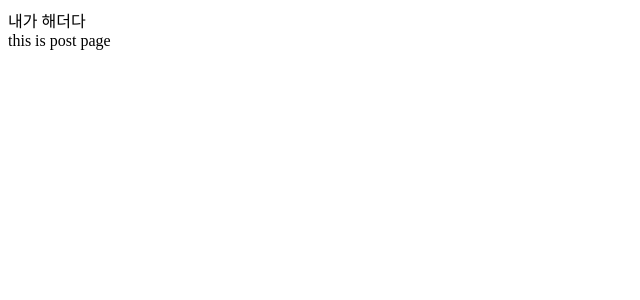
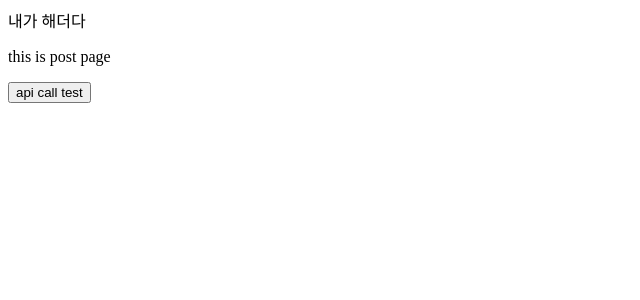
Before and after one commit to jaekwanAHN/NextBlog, a Next.js app: page /post in a window 1280 px wide. Shown: the top 300 px of the page, without its empty margins (0-640 px from the left). Built offline with nearby package versions, Linux system fonts and the light colour scheme.

Commit message:
Feat: Axios 설치

```diff
--- a/package.json
+++ b/package.json
@@ -9,16 +9,17 @@
     "lint": "next lint"
   },
   "dependencies": {
+    "@notionhq/client": "^1.0.1",
     "@types/node": "20.2.5",
     "@types/react": "18.2.7",
     "@types/react-dom": "18.2.4",
+    "axios": "^1.4.0",
     "eslint": "8.41.0",
     "eslint-config-next": "13.4.4",
     "next": "13.4.4",
     "react": "18.2.0",
     "react-dom": "18.2.0",
     "react-router-dom": "^6.11.2",
-    "typescript": "5.0.4",
-    "@notionhq/client": "^1.0.1"
+    "typescript": "5.0.4"
   }
 }
--- a/src/app/post/page.tsx
+++ b/src/app/post/page.tsx
@@ -1,5 +1,10 @@
 export const PostPage = () => {
-  return <div>this is post page</div>;
+  return (
+    <div>
+      <p>this is post page</p>
+      <button>api call test</button>
+    </div>
+  );
 };
 
 export default PostPage;
```
Also changed, not shown: 1 other file (tests, documents, lock files or other folders).
